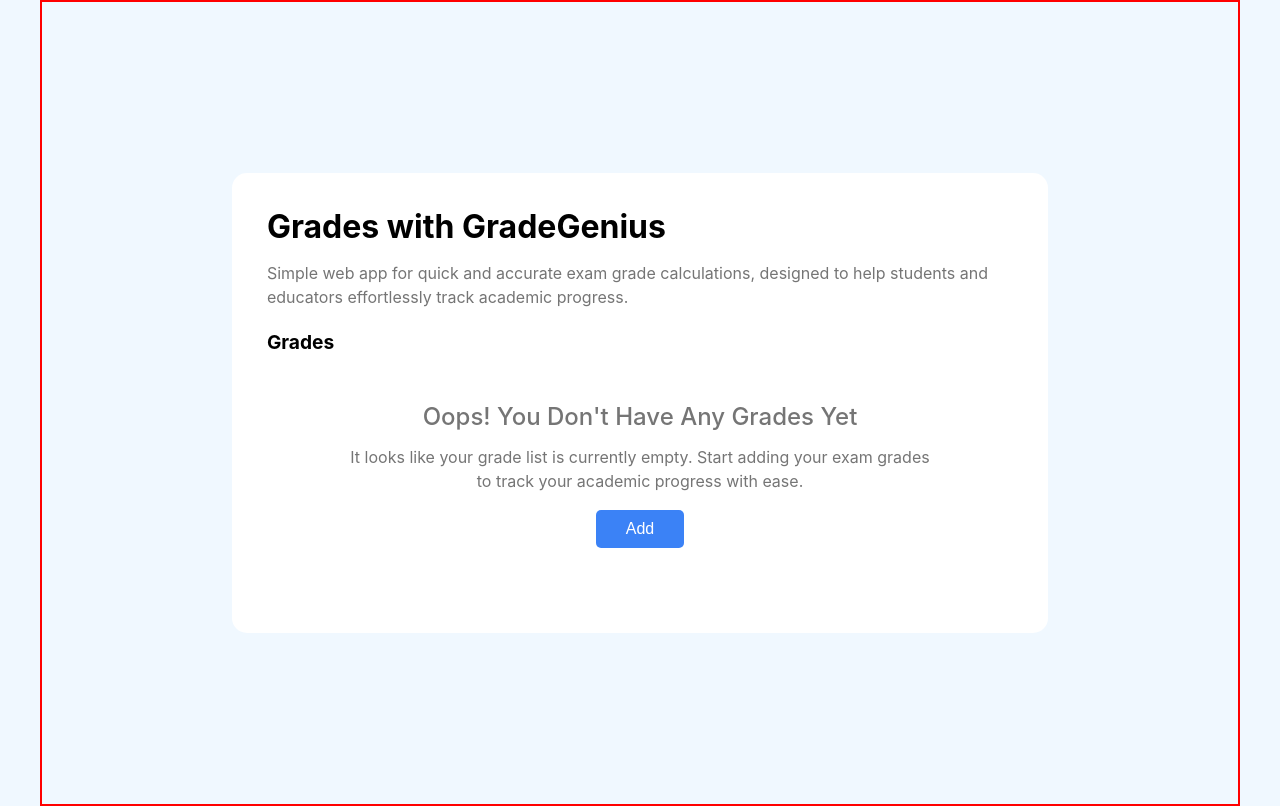
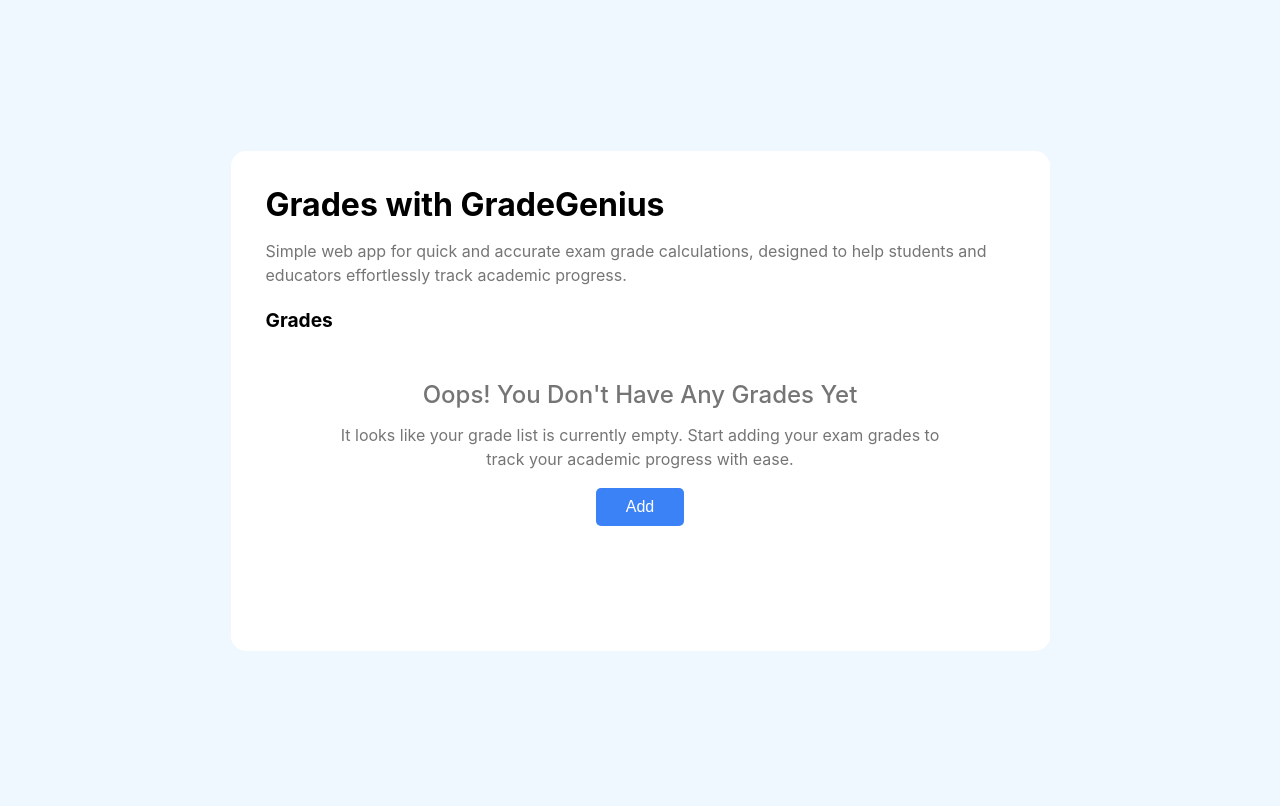
Before and after one commit to SayidMushtaQ/GradeGenius, a React (Vite) app: page / in a window 1280 px wide. Built offline with nearby package versions, Linux system fonts and the light colour scheme.

Commit message:
Remove border

```diff
--- a/src/App.css
+++ b/src/App.css
@@ -3,7 +3,6 @@
     max-width: 1200px;
     margin: 0 auto;
     padding: 10px 15px;
-    border: 2px solid red;
 }
 
 .sub-container{
@@ -38,9 +37,5 @@
 
 .box-body{
     width: 100%;
-    height: 16rem;
-    overflow-y: scroll;
-    -ms-overflow-style: none;
-    scrollbar-width: none;
-    -webkit-overflow-scrolling: touch;
+    height: 17rem;
 }
```
